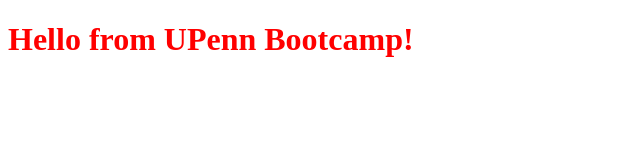
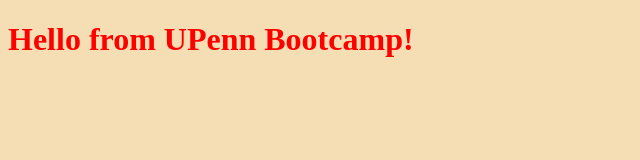
Before and after one commit to MikeGruschow/mikegruschow.github.io, a plain HTML site: page index.html in a window 1280 px wide. Shown: the whole page, without its empty margins (0-640 px from the left). Drawn offline with Linux system fonts and the light colour scheme.

Commit message:
Background Color

```diff
--- a/style.css
+++ b/style.css
@@ -2,3 +2,7 @@ h1 {
     color: red;
     font: arial;
 }
+
+html {
+    background: wheat;
+}
```
